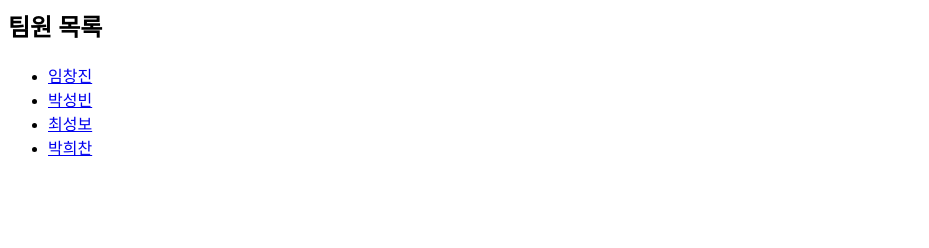
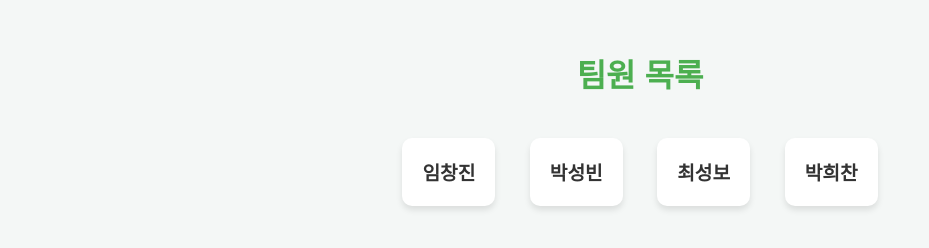
Before and after one commit to Heboen/git-20250428, a website: page web/index.html in a window 1280 px wide. Shown: the whole page, without its empty margins (0-929 px from the left). Drawn offline with Linux system fonts and the light colour scheme.

Commit message:
Edit: index.html style fixed

```diff
--- a/web/index.html
+++ b/web/index.html
@@ -1,4 +1,57 @@
-<html>
+<!doctype html>
+<html lang="ko">
+  <head>
+    <meta charset="UTF-8" />
+    <meta name="viewport" content="width=device-width, initial-scale=1.0" />
+    <title>팀원 목록</title>
+    <style>
+      body {
+        font-family: "Arial", sans-serif;
+        background-color: #f4f7f6;
+        margin: 0;
+        padding: 0;
+        color: #333;
+      }
+      h2 {
+        text-align: center;
+        color: #4caf50;
+        font-size: 2rem;
+        margin-top: 50px;
+      }
+      ul {
+        list-style-type: none;
+        padding: 0;
+        text-align: center;
+      }
+      li {
+        display: inline-block;
+        margin: 15px;
+        background-color: #fff;
+        padding: 20px;
+        border-radius: 10px;
+        box-shadow: 0 4px 6px rgba(0, 0, 0, 0.1);
+        transition:
+          transform 0.3s ease,
+          box-shadow 0.3s ease;
+      }
+      li:hover {
+        transform: translateY(-5px);
+        box-shadow: 0 6px 10px rgba(0, 0, 0, 0.15);
+      }
+      a {
+        text-decoration: none;
+        color: #333;
+        font-size: 1.2rem;
+        font-weight: bold;
+        text-transform: uppercase;
+        display: block;
+        text-align: center;
+      }
+      a:hover {
+        color: #4caf50;
+      }
+    </style>
+  </head>
   <body>
     <h2>팀원 목록</h2>
     <ul>
```
